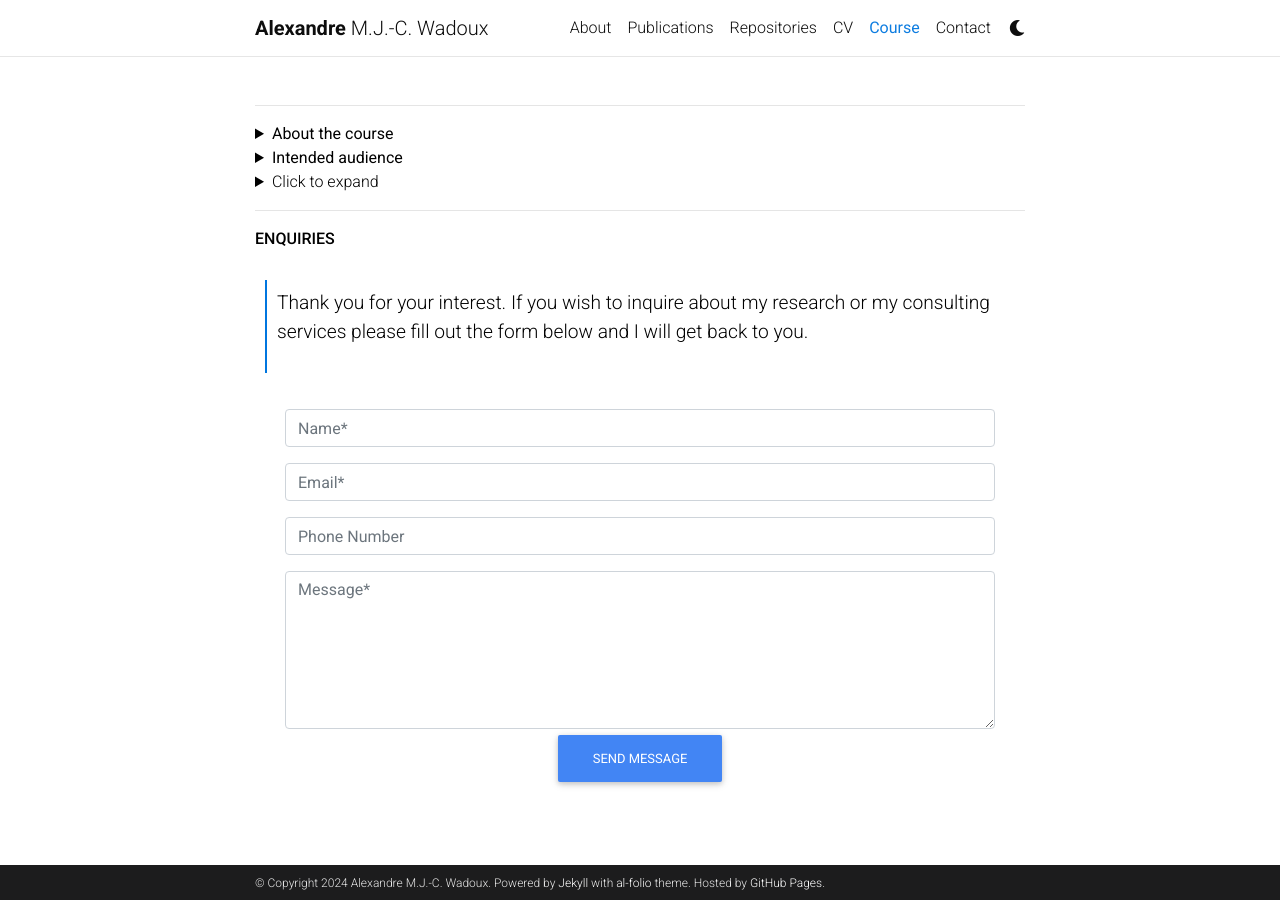
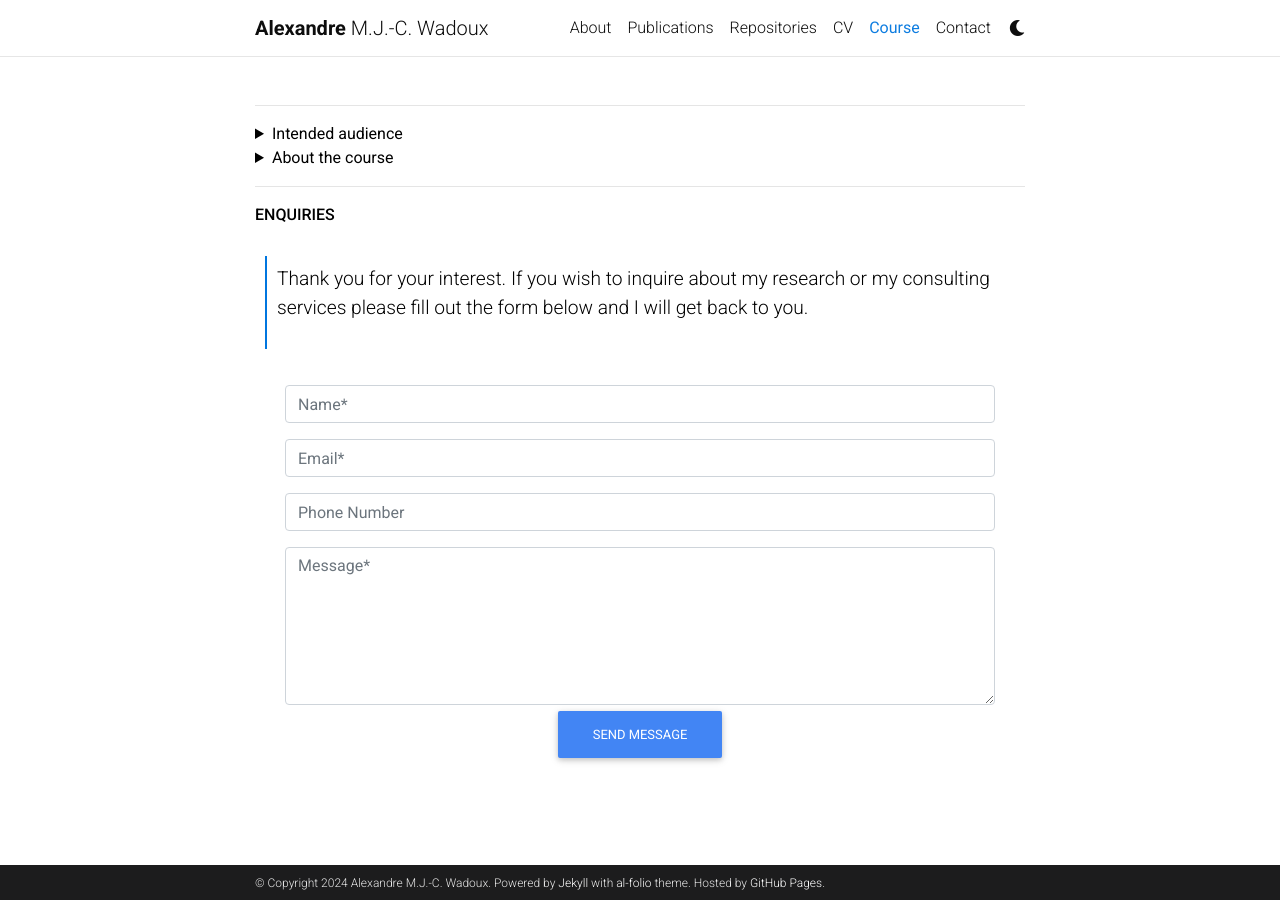
Before and after one commit to AlexandreWadoux/AlexandreWadoux.github.io, a Jekyll site: the page built from _pages/Course_spectroscopy_with_R.md, in a window 1280 px wide. Built offline with Jekyll 4.4.1, drawn with Linux system fonts in a browser that asks for light colours; comment, search, counter and statistics services are not loaded; a style sheet for code colours, icons or effects is not loaded.

Commit message:
Update Course_spectroscopy_with_R.md

```diff
--- a/_pages/Course_spectroscopy_with_R.md
+++ b/_pages/Course_spectroscopy_with_R.md
@@ -10,26 +10,16 @@ nav_order: 5
 ----
 
 <details>
-  <summary><b>About the course</b></summary>
-
-# test
-
-  ## test
-
+<summary><b>Intended audience</b></summary>
+	<pre>
+this is a test
+- another test
+- another test
+	</pre>
 </details>
 
 <details>
-<summary><b>Intended audience</b></summary>
-
-_Markdown is valid, but add empty lines to separate from the HTML tags._
-
-  1. Foo
-  2. Bar
-
-</details>
-
-<details>
-	<summary>Click to expand</summary>
+  <summary><b>About the course</b></summary>
 	<pre>
 this is a test
 - another test
```
